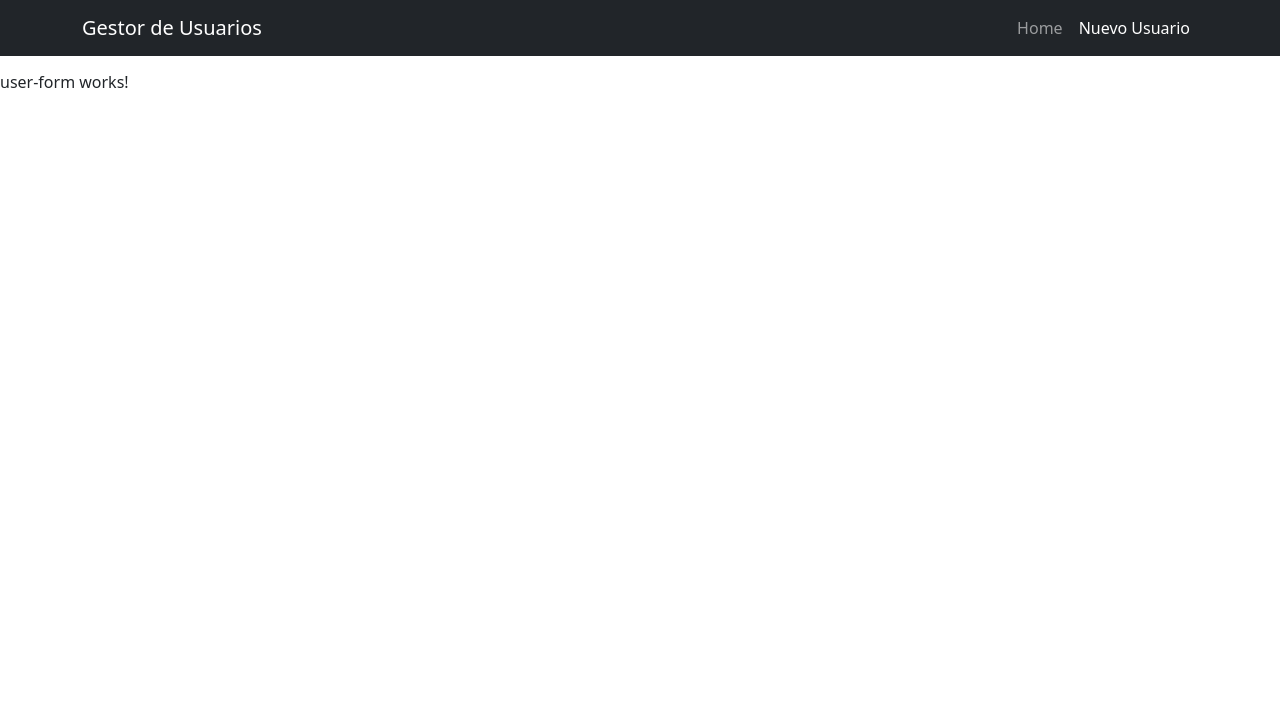
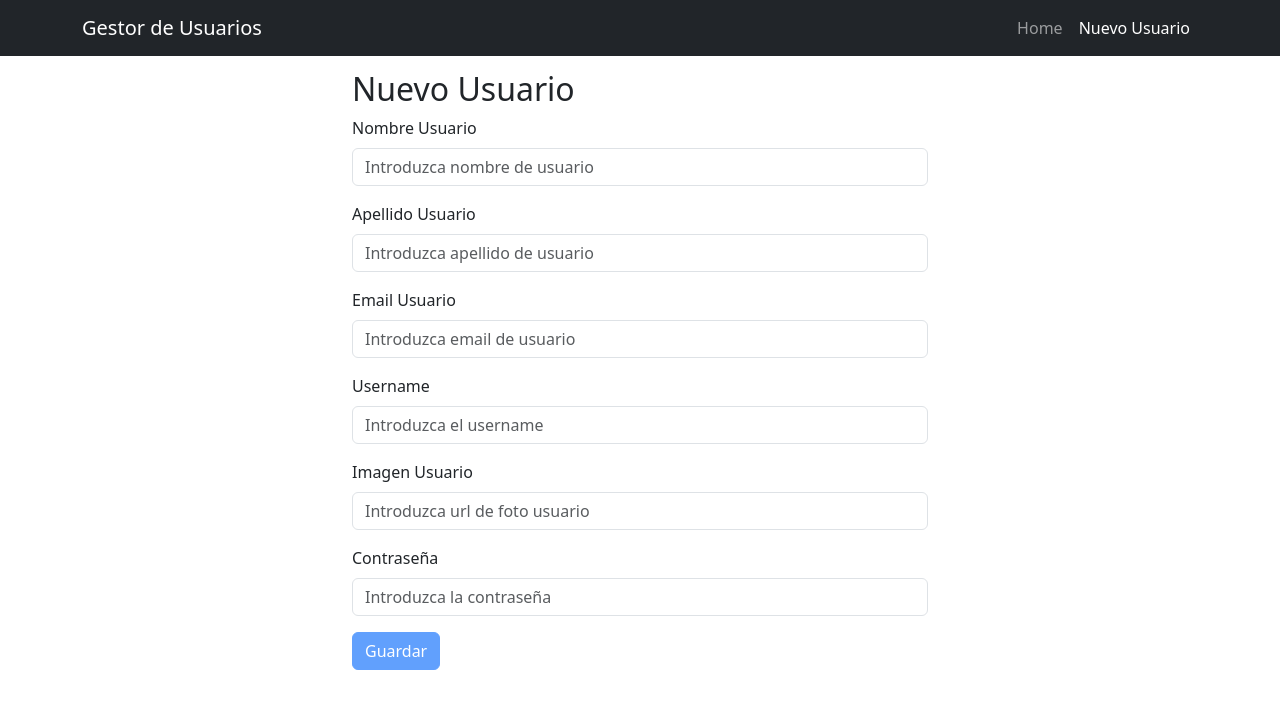
Before and after one commit to Kfranco16/gestion-usuarios-app, an Angular app: page /newuser in a window 1280 px wide. Shown: the top 708 px of the page. Built offline with nearby package versions, Linux system fonts and the light colour scheme.

Commit message:
crear, actualizar y borrar completamente integrados

```diff
--- a/package.json
+++ b/package.json
@@ -31,6 +31,7 @@
     "bootstrap": "^5.3.8",
     "bootstrap-icons": "^1.13.1",
     "rxjs": "~7.8.0",
+    "sweetalert2": "^11.23.0",
     "tslib": "^2.3.0",
     "zone.js": "~0.15.0"
   },
--- a/src/app/components/user-card/user-card.component.html
+++ b/src/app/components/user-card/user-card.component.html
@@ -28,9 +28,14 @@
         >
           <i class="bi bi-pencil-square"></i>
         </button>
-        <button type="button" class="btn btn-sm btn-outline-danger" title="Borrar">
+        <button
+          type="button"
+          class="btn btn-sm btn-outline-danger"
+          title="Borrar"
+          (click)="onDeleteClick()"
+        >
+          <!-- <-- Añade el (click) -->
           <i class="bi bi-trash"></i>
-          <!-- Usaremos un icono -->
         </button>
       </div>
     </div>
--- a/src/app/interfaces/iuser.interface.ts
+++ b/src/app/interfaces/iuser.interface.ts
@@ -1,8 +1,10 @@
 export interface IUser {
+  id?: string;
   _id: string;
   first_name: string;
   last_name: string;
   username: string;
   email: string;
-  image: string;
+  image?: string;
+  password?: string;
 }
--- a/src/app/pages/user-detail/user-detail.component.html
+++ b/src/app/pages/user-detail/user-detail.component.html
@@ -37,7 +37,7 @@
           </div>
 
           <div class="d-flex flex-wrap gap-2">
-            <button class="btn btn-danger"><i class="bi bi-trash me-2"></i>Eliminar</button>
+            <button class="btn btn-danger me-2" (click)="deleteUser()">Eliminar</button>
             <a [routerLink]="['/updateuser', user()?._id]" class="btn btn-secondary me-2"
               >Actualizar</a
             >
--- a/src/app/pages/user-form/user-form.component.html
+++ b/src/app/pages/user-form/user-form.component.html
@@ -1 +1,110 @@
-<p>user-form works!</p>
+<div class="container mt-5" style="max-width: 600px">
+  <!-- 1. El título cambia dinámicamente -->
+  <h2>{{ isEditMode() ? 'Actualizar Usuario' : 'Nuevo Usuario' }}</h2>
+
+  <!-- 2. Conectamos el formulario con su FormGroup y el evento de envío -->
+  <form [formGroup]="userForm" (ngSubmit)="onSubmit()" novalidate>
+    <!-- Campo Nombre -->
+    <div class="mb-3">
+      <label for="first_name" class="form-label">Nombre Usuario</label>
+      <input
+        type="text"
+        id="first_name"
+        class="form-control"
+        formControlName="first_name"
+        placeholder="Introduzca nombre de usuario"
+      />
+      <!-- Mensajes de error -->
+      @if (userForm.get('first_name')?.invalid && userForm.get('first_name')?.touched) {
+      <div class="text-danger mt-1">El nombre es obligatorio.</div>
+      }
+    </div>
+
+    <!-- Campo Apellido -->
+    <div class="mb-3">
+      <label for="last_name" class="form-label">Apellido Usuario</label>
+      <input
+        type="text"
+        id="last_name"
+        class="form-control"
+        formControlName="last_name"
+        placeholder="Introduzca apellido de usuario"
+      />
+      @if (userForm.get('last_name')?.invalid && userForm.get('last_name')?.touched) {
+      <div class="text-danger mt-1">El apellido es obligatorio.</div>
+      }
+    </div>
+
+    <!-- Campo Email -->
+    <div class="mb-3">
+      <label for="email" class="form-label">Email Usuario</label>
+      <input
+        type="email"
+        id="email"
+        class="form-control"
+        formControlName="email"
+        placeholder="Introduzca email de usuario"
+      />
+      @if (userForm.get('email')?.touched) { @if (userForm.get('email')?.hasError('required')) {
+      <div class="text-danger mt-1">El email es obligatorio.</div>
+      } @if (userForm.get('email')?.hasError('email')) {
+      <div class="text-danger mt-1">El formato del email no es válido.</div>
+      } }
+    </div>
+
+    <!-- Campo Username -->
+    <div class="mb-3">
+      <label for="username" class="form-label">Username</label>
+      <input
+        type="text"
+        id="username"
+        class="form-control"
+        formControlName="username"
+        placeholder="Introduzca el username"
+      />
+      @if (userForm.get('username')?.invalid && userForm.get('username')?.touched) {
+      <div class="text-danger mt-1">El username es obligatorio.</div>
+      }
+    </div>
+
+    <!-- Campo Imagen -->
+    <div class="mb-3">
+      <label for="image" class="form-label">Imagen Usuario</label>
+      <input
+        type="text"
+        id="image"
+        class="form-control"
+        formControlName="image"
+        placeholder="Introduzca url de foto usuario"
+      />
+      @if (userForm.get('image')?.invalid && userForm.get('image')?.touched) {
+      <div class="text-danger mt-1">La URL de la imagen es obligatoria.</div>
+      }
+    </div>
+    @if (!isEditMode()) {
+    <!-- Campo Contraseña -->
+    <div class="mb-3">
+      <label for="password" class="form-label">Contraseña</label>
+      <input
+        type="password"
+        id="password"
+        class="form-control"
+        formControlName="password"
+        placeholder="Introduzca la contraseña"
+      />
+      @if (userForm.get('password')?.touched && userForm.get('password')?.invalid) { @if
+      (userForm.get('password')?.hasError('required')) {
+      <div class="text-danger mt-1">La contraseña es obligatoria.</div>
+      } @if (userForm.get('password')?.hasError('minlength')) {
+      <div class="text-danger mt-1">La contraseña debe tener al menos 4 caracteres.</div>
+      } }
+    </div>
+
+    }
+
+    <!-- 3. El texto del botón cambia dinámicamente -->
+    <button type="submit" class="btn btn-primary" [disabled]="userForm.invalid">
+      {{ isEditMode() ? 'Actualizar' : 'Guardar' }}
+    </button>
+  </form>
+</div>
--- a/src/app/pages/user-form/user-form.component.ts
+++ b/src/app/pages/user-form/user-form.component.ts
@@ -1,11 +1,107 @@
-import { Component } from '@angular/core';
+// src/app/components/user-form/user-form.component.ts
+
+import { Component, Input, OnInit, computed, inject, signal } from '@angular/core';
+import { CommonModule } from '@angular/common';
+import {
+  AbstractControl,
+  FormBuilder,
+  FormGroup,
+  ReactiveFormsModule,
+  ValidationErrors,
+  Validators,
+} from '@angular/forms';
+import { Router } from '@angular/router';
+import { UserService } from '../../services/user.service';
+import { IUser } from '../../interfaces/iuser.interface'; // (o User si la llamaste así)
 
 @Component({
   selector: 'app-user-form',
-  imports: [],
+  imports: [CommonModule, ReactiveFormsModule],
   templateUrl: './user-form.component.html',
-  styleUrl: './user-form.component.css'
+  styleUrl: './user-form.component.css',
 })
-export class UserFormComponent {
+export class UserFormComponent implements OnInit {
+  // --- 1. Inyección de Dependencias ---
+  private fb = inject(FormBuilder);
+  private userService = inject(UserService);
+  private router = inject(Router);
 
+  // --- 2. Entradas y Estado con Signals ---
+  @Input() _id?: string;
+  public isEditMode = computed(() => !!this._id);
+  private userToUpdate = signal<IUser | null>(null);
+
+  // --- 3. Definición del Formulario Reactivo ---
+  public userForm: FormGroup;
+
+  constructor() {
+    this.userForm = this.fb.group({
+      first_name: ['', [Validators.required]],
+      last_name: ['', [Validators.required]],
+      email: ['', [Validators.required, Validators.email]],
+      username: ['', [Validators.required]],
+      image: ['', []],
+      password: [''],
+    });
+  }
+
+  // --- 4. Lógica del Ciclo de Vida (ngOnInit) ---
+  ngOnInit(): void {
+    if (this.isEditMode()) {
+      // En modo edición, solo requerimos la contraseña si se proporciona
+      this.userForm.get('password')?.setValidators([]);
+      this.userForm.get('confirmPassword')?.setValidators([]);
+
+      if (this._id) {
+        this.userService.getUserById(this._id).subscribe({
+          next: (user) => {
+            this.userToUpdate.set(user);
+            this.userForm.patchValue(user);
+          },
+          error: (err) => {
+            console.error('Error al cargar el usuario para edición:', err);
+            this.router.navigate(['/home']);
+          },
+        });
+      }
+    } else {
+      // En modo creación, mantenemos todas las validaciones
+      this.userForm.get('password')?.setValidators([Validators.required, Validators.minLength(4)]);
+    }
+    this.userForm.updateValueAndValidity();
+  }
+
+  // --- 5. Lógica de Envío del Formulario ---
+  onSubmit(): void {
+    if (this.userForm.invalid) {
+      this.userForm.markAllAsTouched();
+      return;
+    }
+
+    if (this.isEditMode()) {
+      const { first_name, last_name, email, username, image } = this.userForm.value;
+      const updatedData = { first_name, last_name, email, username, image };
+
+      this.userService.updateUser(this._id!, updatedData as Partial<IUser>).subscribe({
+        next: () => {
+          alert('Usuario actualizado con éxito');
+          this.router.navigate(['/home']);
+        },
+        error: (err) => console.error('Error al actualizar el usuario:', err),
+      });
+    } else {
+      // CORRECCIÓN: Se omite 'image' del payload de creación para que coincida con la API.
+      const { first_name, last_name, email, username, password } = this.userForm.value;
+      const newUserData = { first_name, last_name, email, username, password };
+
+      // También, asegúrate de que tu servicio en el método createUser espera Omit<IUser, '_id'>
+      this.userService.createUser(newUserData).subscribe({
+        next: () => {
+          alert('Usuario creado con éxito');
+          this.router.navigate(['/home']);
+        },
+        error: (err) => console.error('Error al crear el usuario:', err),
+      });
+    }
+  }
 }
--- a/src/app/pages/user-list/user-list.component.html
+++ b/src/app/pages/user-list/user-list.component.html
@@ -3,7 +3,7 @@
     <!-- 1. El @for ahora itera sobre la propiedad 'results' de nuestro signal -->
     @for (user of usersResponse().results; track user._id) {
     <div class="col-12 col-md-6 col-lg-3 mb-4">
-      <app-user-card [user]="user"></app-user-card>
+      <app-user-card [user]="user" (onDelete)="handleUserDeletion($event)"></app-user-card>
     </div>
     } @empty {
     <p>Cargando usuarios...</p>
--- a/src/app/services/user.service.ts
+++ b/src/app/services/user.service.ts
@@ -27,7 +27,7 @@ export class UserService {
   }
 
   // U - UPDATE: Actualizar un usuario existente
-  updateUser(_id: string, user: IUser): Observable<IUser> {
+  updateUser(_id: string, user: Partial<Omit<IUser, '_id'>>): Observable<IUser> {
     return this.http.put<IUser>(`${this.apiUrl}/${_id}`, user);
   }
 
```
Also changed, not shown: src/app/components/user-card/user-card.component.ts (+8 -1 lines), src/app/pages/user-detail/user-detail.component.ts (+34 -2 lines), src/app/pages/user-list/user-list.component.ts (+27 -2 lines), 1 other file (tests, documents, lock files or other folders).
